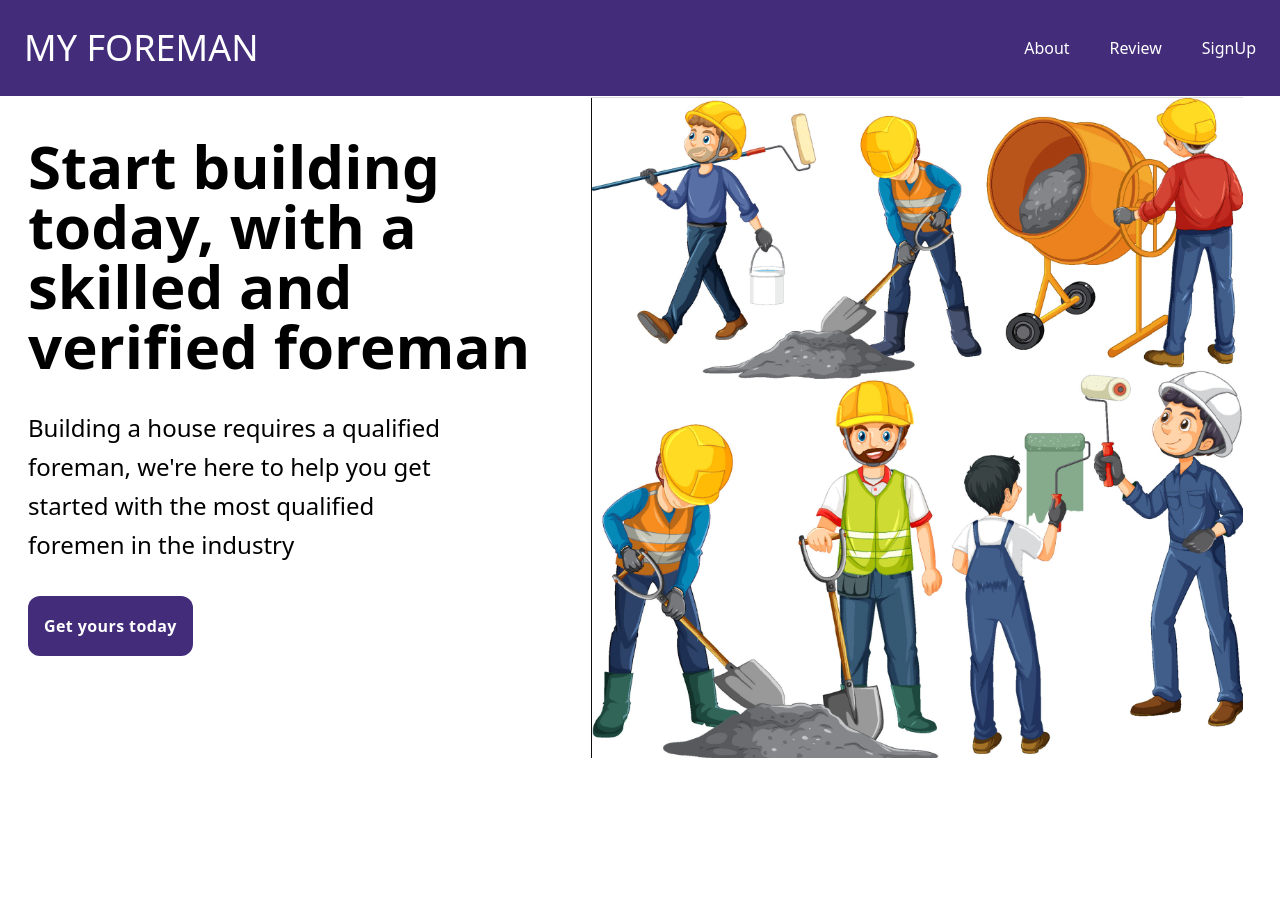
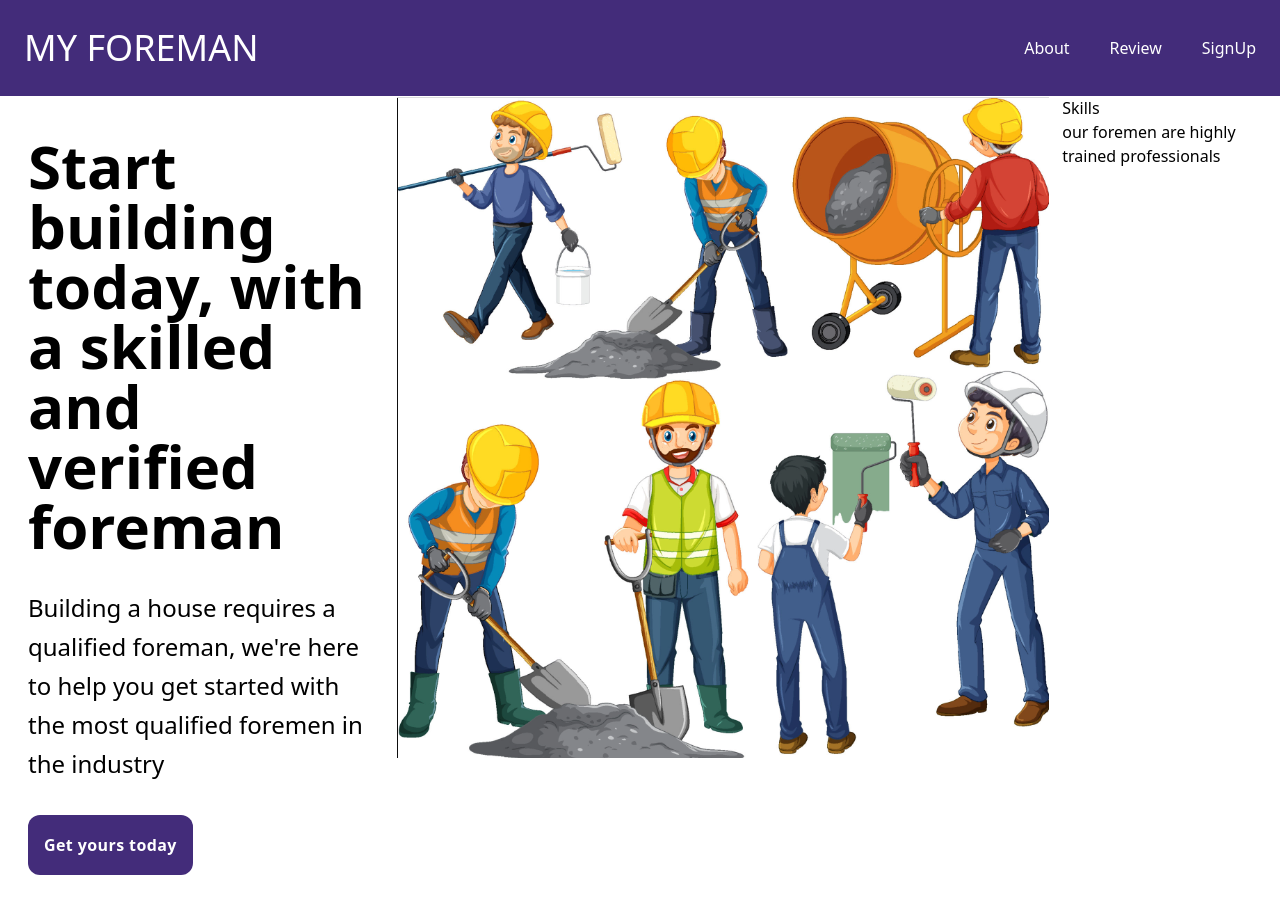
Before and after one commit to wandera7/asclone, a React (Create React App) app: page / in a window 1280 px wide. Shown: the top 914 px of the page. Built offline with nearby package versions, Linux system fonts and the light colour scheme.

Commit message:
Skill section

```diff
--- a/src/components/Home.js
+++ b/src/components/Home.js
@@ -44,6 +44,10 @@ function Home(){
             <div className=" back2">
 
             </div>
+            <div>
+                <h1>Skills </h1>
+                <p>our foremen are highly trained professionals</p>
+            </div>
         </div>
         </div>
         </div>
```
